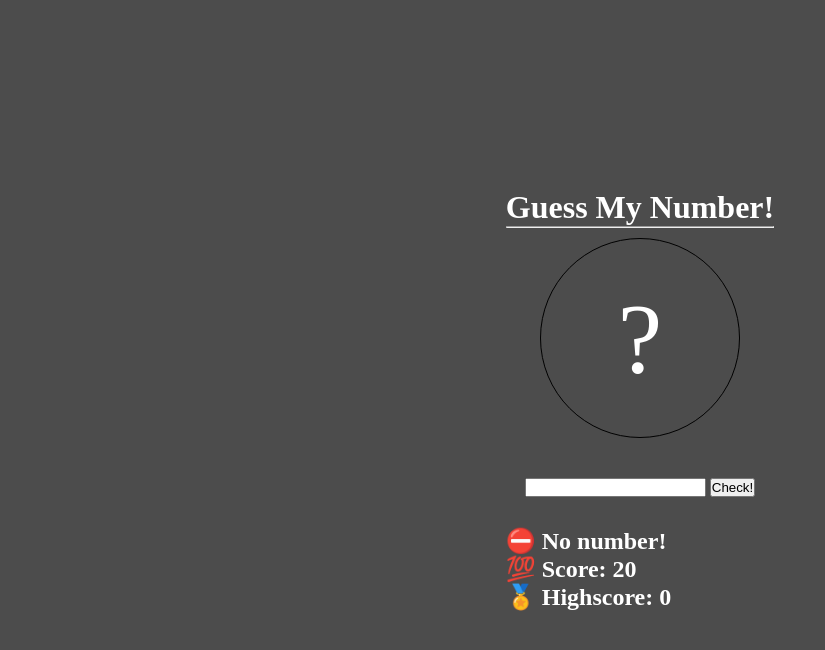
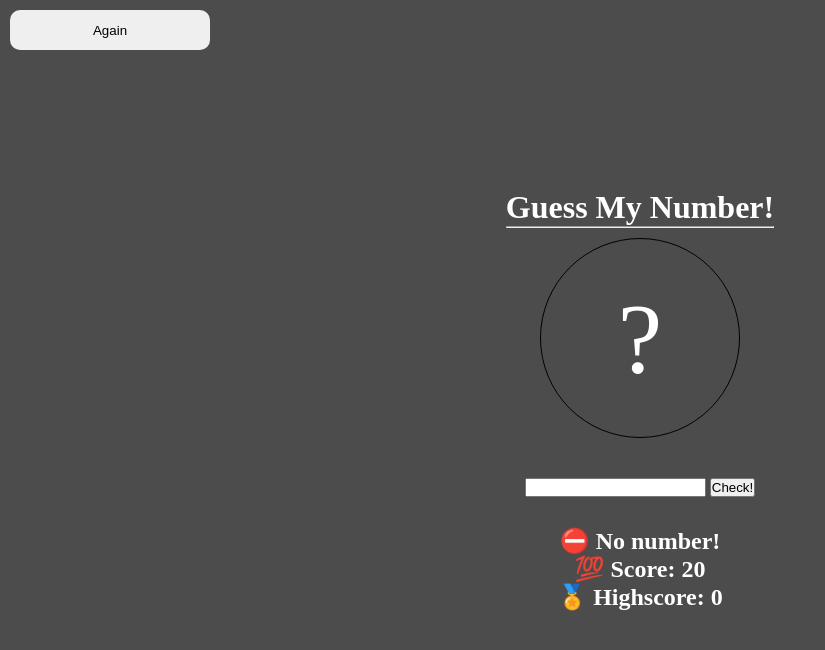
Before and after one commit to mariglendoda/Guess_Number_Project, a plain HTML site: page index.html in a window 1280 px wide. Both pictures are taken after a click on the button "Check!". Shown: the whole page, without its empty margins (0-825 px from the left). Drawn offline with Linux system fonts and the light colour scheme.

Commit message:
Implementing a game playing again functionality

```diff
--- a/index.css
+++ b/index.css
@@ -47,5 +47,17 @@ body {
 
 /* result */
 .results {
-  text-align: start;
+  text-align: center;
 }
+
+.again-btn {
+  position: absolute;
+  left: 10px;
+  top: 10px;
+  width: 200px;
+  height: 40px;
+  border-radius: 10px;
+  border: none;
+  outline: none;
+  cursor: pointer;
+}
--- a/index.html
+++ b/index.html
@@ -13,6 +13,8 @@
 
 <div id="app">
   <div class="header">
+    <button class="again-btn">Again</button>
+
     <h1 class="title">Guess My Number!</h1>
     <hr>
     <div class="box">
@@ -28,7 +30,7 @@
   <div class="results">
     <h2 class="message">Start guessing...</h2>
     <h2>💯 Score: <span class="score">20</span></h2>
-    <h2 class="highscore">🏅 Highscore: 0</h2>
+    <h2>🏅 Highscore: <span class="highscore">0</span></h2>
   </div>
 </div>
 
--- a/index.js
+++ b/index.js
@@ -1,6 +1,6 @@
-function guessFn() {
-  const secretNumber = Math.trunc(Math.random() * 20) + 1;
+let secretNumber = Math.trunc(Math.random() * 20) + 1;
 let score = 20;
+console.log(`The secret number is (${secretNumber})`);
 
 document.querySelector('.check').addEventListener('click', function () {
   const guess = Number(document.querySelector('.guess').value);
@@ -40,7 +40,13 @@ function guessFn() {
   }
 })
 
-  console.log(`The secret number is (${secretNumber})`);
-}
+document.querySelector('.again-btn').addEventListener('click', function () {
+  score = 20;
+  secretNumber = Math.trunc(Math.random() * 20) + 1;
 
-guessFn();
+  document.querySelector('.message').textContent = "Start guessing"
+  document.querySelector('.score').textContent = score;
+  document.querySelector('.number').textContent = "?";
+  document.querySelector('.guess').value = "";
+  document.querySelector('body').className = "";
+});
```
Lines whose indentation alone changed are shown as unchanged.
